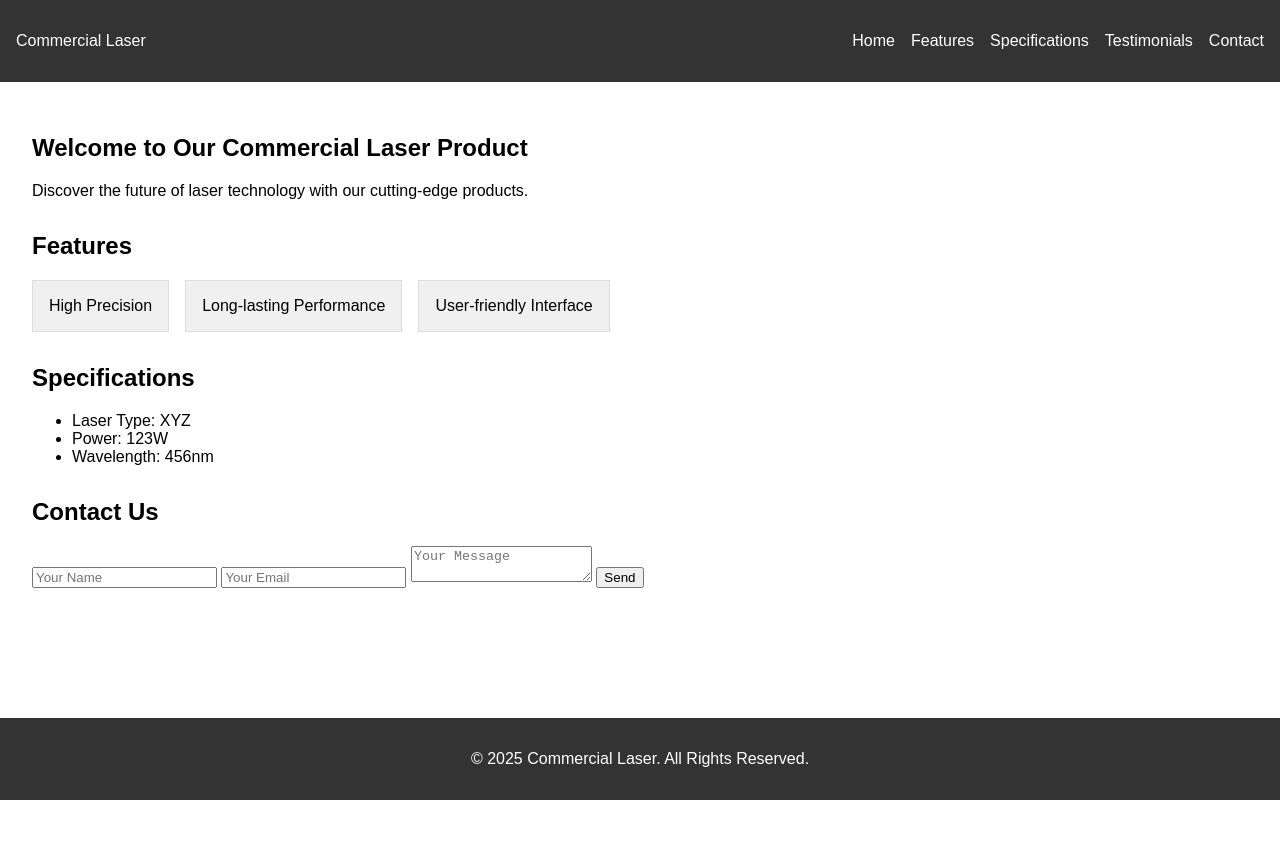
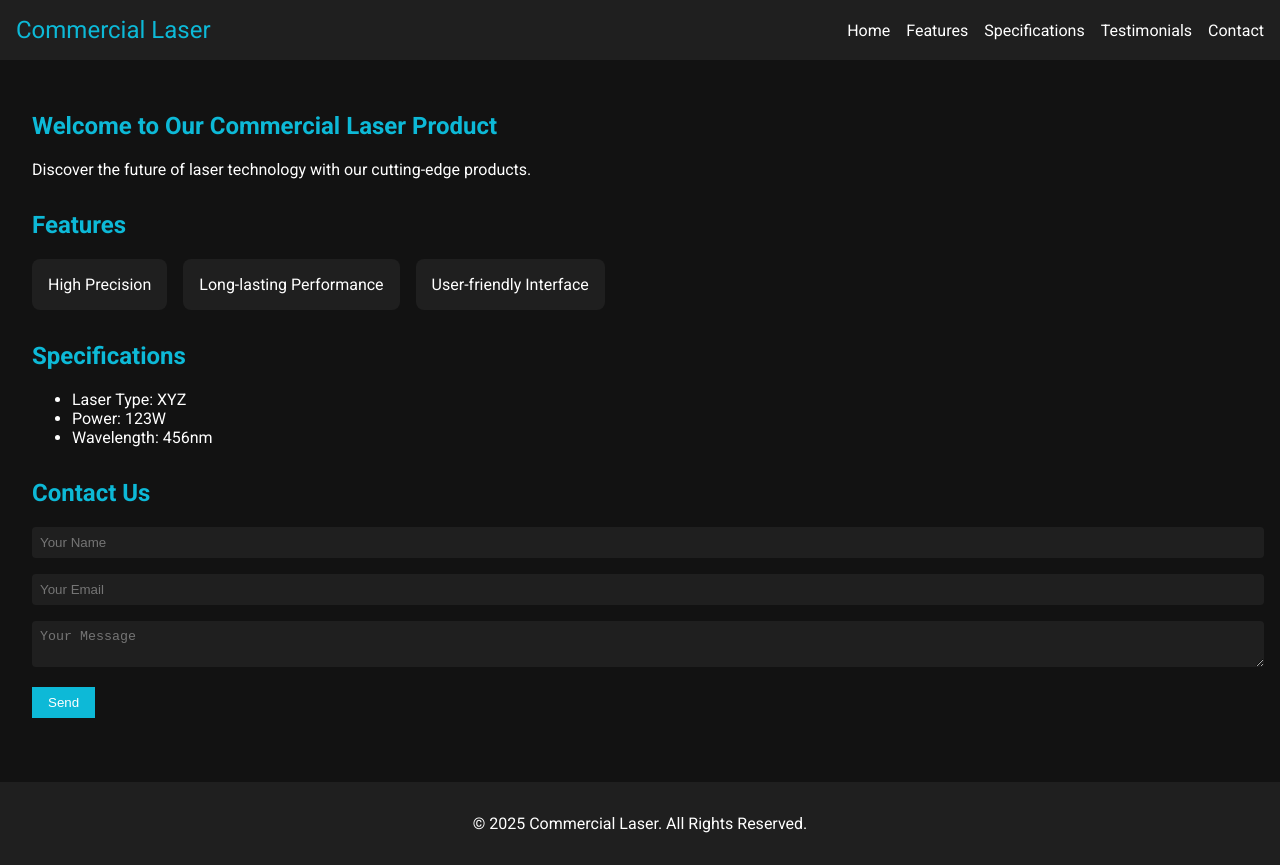
Before and after one commit to Konner7210/Commercial-Laser-Website, a plain HTML site: page index.html in a window 1280 px wide. Before the commit the page ends 800 px from the top, so only its background shows below. Drawn offline with Linux system fonts and the light colour scheme; a script that the page names is missing.

Commit message:
Update styles.css

```diff
--- a/styles.css
+++ b/styles.css
@@ -1,55 +1,97 @@
+/* styles.css */
+
 body {
-    font-family: Arial, sans-serif;
+    background-color: #121212;
+    color: #ffffff;
+    font-family: 'Roboto', sans-serif;
     margin: 0;
     padding: 0;
-    box-sizing: border-box;
 }
 
 header {
-    background-color: #333;
-    color: #fff;
-    padding: 1em;
+    background-color: #1f1f1f;
+    padding: 1rem;
     display: flex;
     justify-content: space-between;
     align-items: center;
 }
 
-nav ul {
+header .logo {
+    font-size: 1.5rem;
+    color: #0db9d7;
+}
+
+header nav ul {
     list-style: none;
     display: flex;
-    gap: 1em;
+    gap: 1rem;
+    margin: 0;
+    padding: 0;
 }
 
-nav a {
-    color: #fff;
+header nav ul li a {
+    color: #ffffff;
     text-decoration: none;
+    transition: color 0.3s;
+}
+
+header nav ul li a:hover {
+    color: #0db9d7;
 }
 
 main {
-    padding: 2em;
+    padding: 2rem;
 }
 
 section {
-    margin-bottom: 2em;
+    margin-bottom: 2rem;
+}
+
+h1, h2 {
+    color: #0db9d7;
 }
 
 .feature-list {
     display: flex;
-    gap: 1em;
+    gap: 1rem;
 }
 
 .feature-item {
-    background-color: #f0f0f0;
-    padding: 1em;
-    border: 1px solid #ddd;
+    background-color: #1f1f1f;
+    padding: 1rem;
+    border-radius: 0.5rem;
+    transition: transform 0.3s;
+}
+
+.feature-item:hover {
+    transform: scale(1.05);
+}
+
+form input, form textarea {
+    width: 100%;
+    padding: 0.5rem;
+    margin-bottom: 1rem;
+    border: none;
+    border-radius: 0.25rem;
+    background-color: #1f1f1f;
+    color: #ffffff;
+}
+
+form button {
+    background-color: #0db9d7;
+    color: #ffffff;
+    border: none;
+    padding: 0.5rem 1rem;
+    cursor: pointer;
+    transition: background-color 0.3s;
+}
+
+form button:hover {
+    background-color: #0a8ca8;
 }
 
 footer {
-    background-color: #333;
-    color: #fff;
+    background-color: #1f1f1f;
+    padding: 1rem;
     text-align: center;
-    padding: 1em 0;
-    position: fixed;
-    width: 100%;
-    bottom: 0;
 }
```
